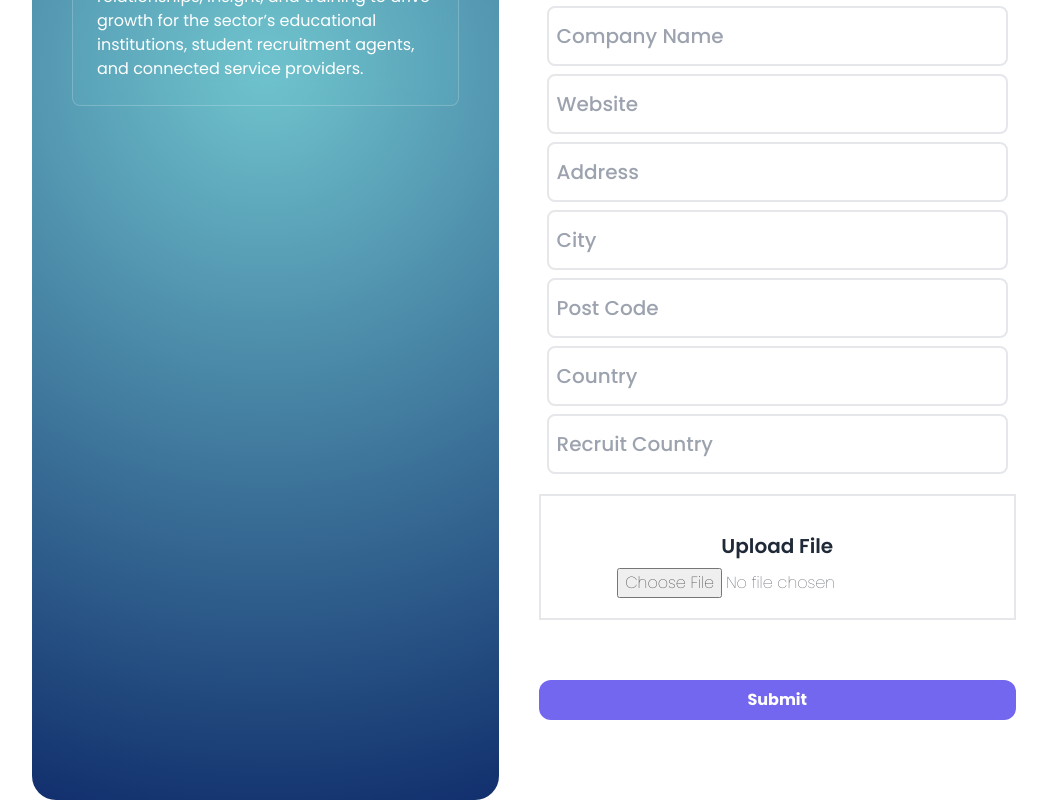
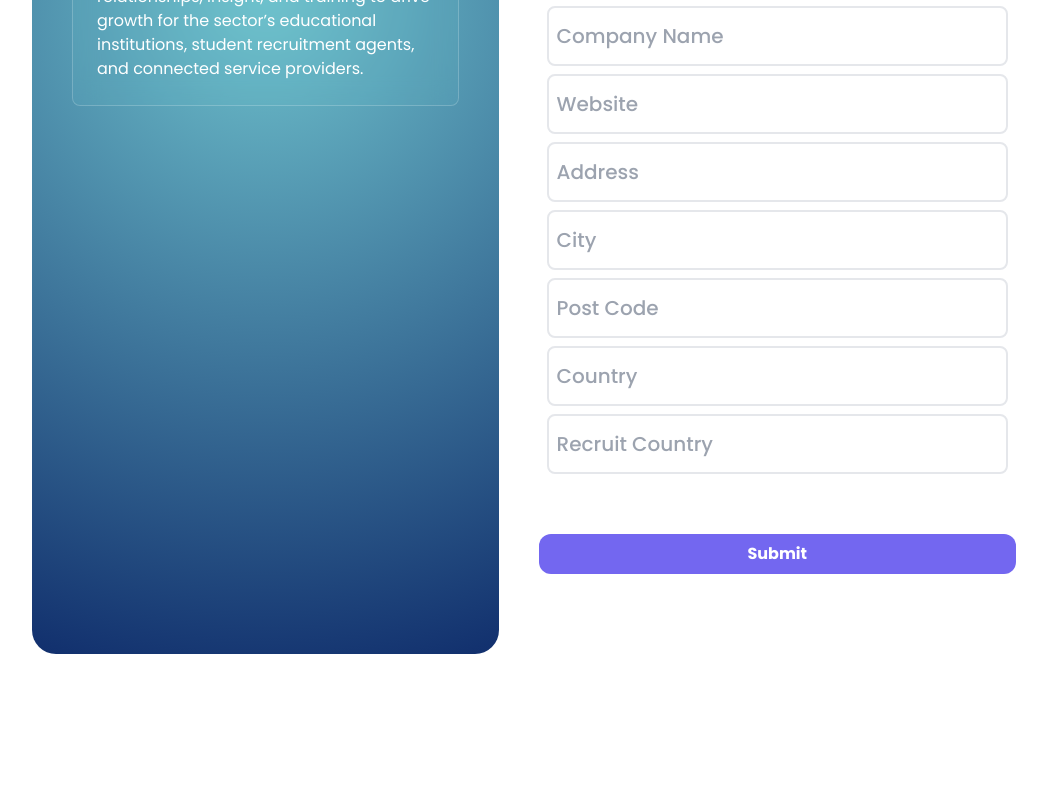
Before and after one commit to Riyaz350/ICEF-Client, a React (Vite) app: page / in a window 1280 px wide. Shown: the part 666-1466 px from the top of the page, without its empty margins (96-1143 px from the left). After the commit the page ends 1320 px from the top, so only its background shows below. Built offline with nearby package versions, Linux system fonts and the light colour scheme; no server answers.

Commit message:
cleared form after submission

```diff
--- a/src/Components/Registration2/Form.jsx
+++ b/src/Components/Registration2/Form.jsx
@@ -6,9 +6,10 @@ import Swal from "sweetalert2";
 const Form = () => {
     const inputClass =
         "border-2 font-medium px-2 outline-none h-[60px] placeholder:text-xl text-xl rounded-lg w-full";
-    const [fileData, setFileData] = useState(null); // For file upload
+    // const [fileData, setFileData] = useState(null);
     const axiosPublic = useAxiosPublic();
     const formRef = useRef(null); // Ref for the form
+
 
     const submitForm = (e) => {
         e.preventDefault(); // Prevent default form submission behavior
@@ -52,9 +53,9 @@ const Form = () => {
         );
 
         // Append the file to FormData if it exists
-        if (fileData) {
-            formDataObj.append("file", fileData); // Ensure the file is sent with the correct field name
-        }
+        // if (fileData) {
+        //     formDataObj.append("file", fileData); // Ensure the file is sent with the correct field name
+        // }
 
         // Check if file is appended correctly
         console.log("File being sent: ", formDataObj.get("file"));
@@ -78,10 +79,8 @@ const Form = () => {
                         showConfirmButton: false,
                         timer: 1500,
                     });
-
                     formRef.current.reset();
-                    setFileData(null)
-
+                    // setFileData(null)
                 }
             })
             .catch((err) => {
@@ -289,14 +288,14 @@ const Form = () => {
                         </div>
                     </div>
                     {/* File Upload */}
-                    <div className=" text-center flex flex-col gap-2 items-center my-5 py-5 border-[2px]">
+                    {/* <div className=" text-center flex flex-col gap-2 items-center my-5 py-5 border-[2px]">
                         <h3 className="text-xl mt-4 font-semibold">Upload File</h3>
                         <input
                             type="file"
                             name="file"
                             onChange={(e) => setFileData(e.target.files[0])}
                         />{" "}
-                    </div>
+                    </div> */}
                     {/* Changed this line */}
                     {/* Submit button */}
                     <div className="mt-5 flex justify-end">
```
